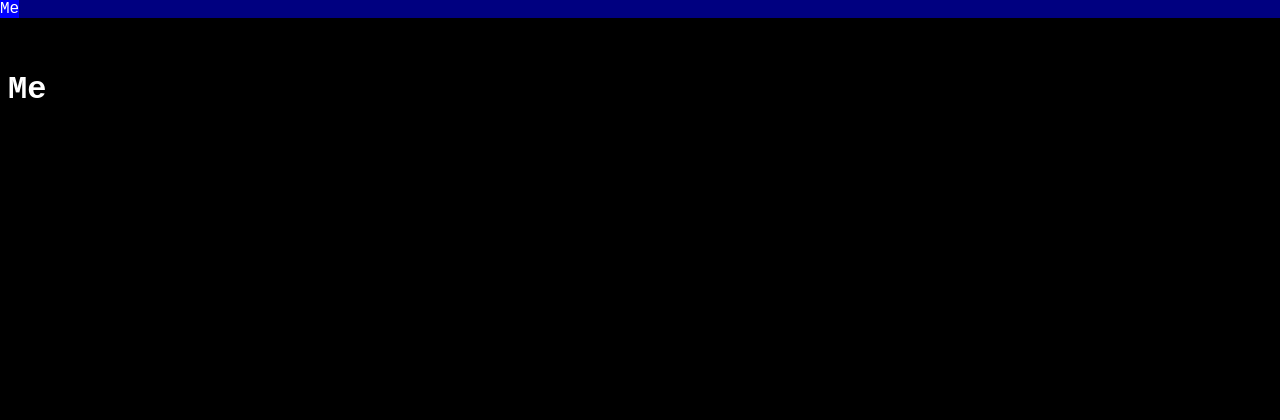
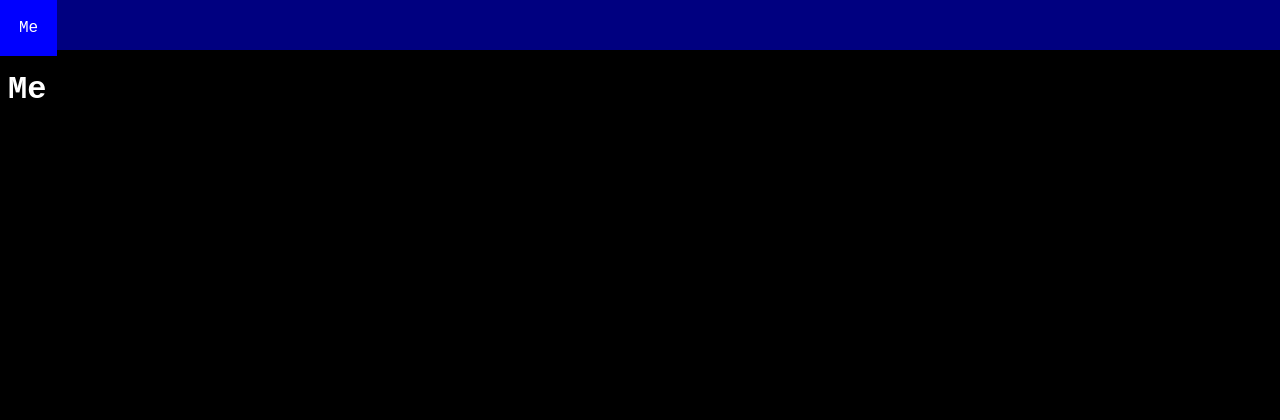
Before and after one commit to Kenny2github/kenny2github.github.io, a PHP site: page / in a window 1280 px wide. Shown: the top 420 px of the page. Run offline with PHP 8.4, Linux system fonts and the light colour scheme.

Commit message:
Update main.css

```diff
--- a/main.css
+++ b/main.css
@@ -14,10 +14,12 @@ div#header {
     left:0;
     width:100%;
     background-color:#000080;
+    height:50px;
 }
 div#header a {
     display:inline-block;
     transition:250ms;
+    padding:19px;
 }
 div#header a:hover {
     background-color:#0000ff;
```
